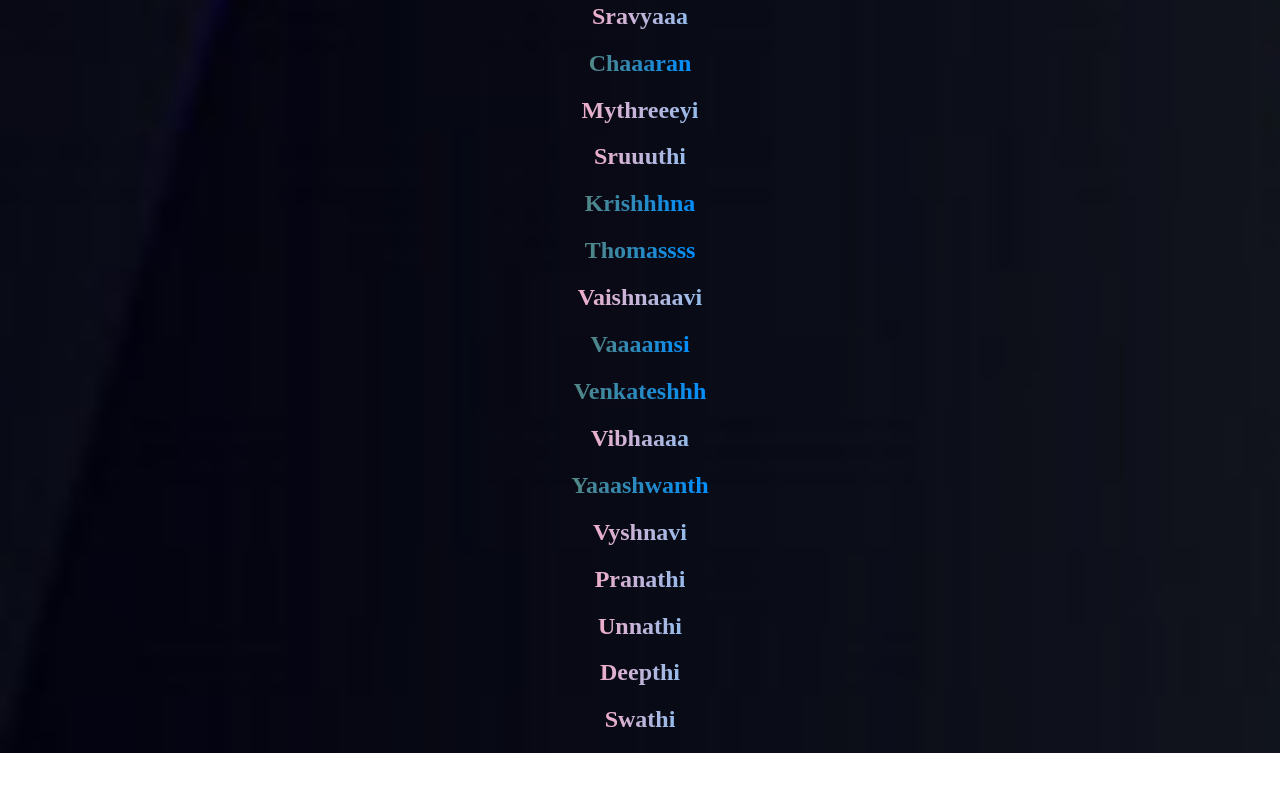
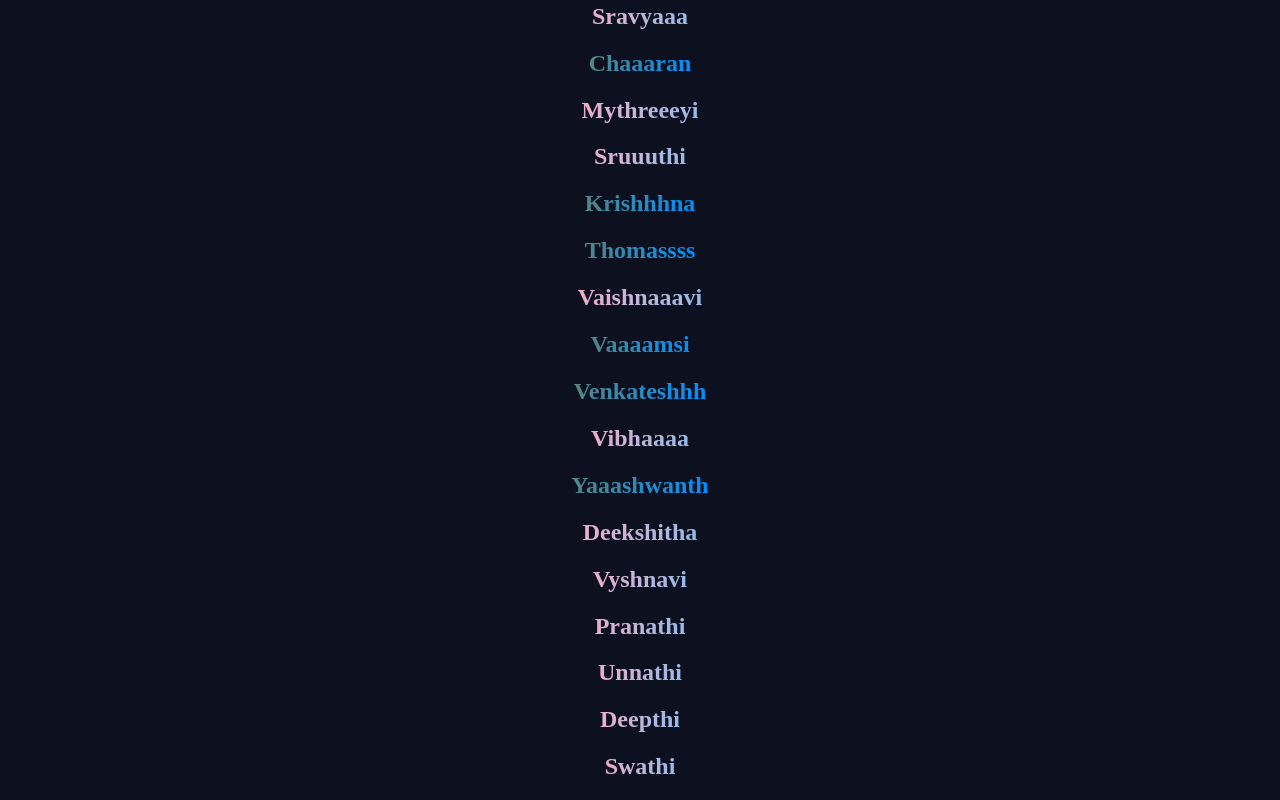
Before and after one commit to DileepDodla/bday, a plain HTML site: page index.html in a window 1280 px wide. Shown: the part 2540-3340 px from the top of the page. Before the commit the page ends 3293 px from the top, so only its background shows below. Drawn offline with nearby package versions, Linux system fonts and the light colour scheme.

Commit message:
Reduced LOC

```diff
--- a/index.html
+++ b/index.html
@@ -6,8 +6,12 @@
     <title>My Day @ 2020</title>
     <link rel="shortcut icon" type="image/x-icon" href="favicon.png" />
     <style>
+        ::selection{
+            color: teal;
+            background-color: black;
+        }
         body{
-            background-image: url("purple.jpg");
+            background-color: #0d101e;
             background-repeat: no-repeat;
             background-size: cover;
             text-align: center;
@@ -33,22 +37,18 @@
             cursor: pointer;
         }
     </style>
-    <script type="text/javascript" src="http://ajax.googleapis.com/ajax/libs/jquery/1.7.1/jquery.min.js"></script>
     <script>
         function loadFriends(){
-            var friends = document.getElementById("friends");
             friends.style.display = 'inline';
             panda.style.display = 'none';
             lol.style.display = 'none';
         }
         function loadPanda(){
-            var panda = document.getElementById("panda");
             friends.style.display = 'none';
             panda.style.display = 'inline';
             lol.style.display = 'none';
         }
         function loadLol(){
-            var lol = document.getElementById("lol");
             friends.style.display = 'none';
             panda.style.display = 'none';
             lol.style.display = 'inline';
@@ -134,6 +134,7 @@
         <h2><span class="queen">Vibhaaaa</span></h2>
         <h2><span class="king">Yaaashwanth</span></h2>
 
+        <h2><span class="queen">Deekshitha</span></h2>
         <h2><span class="queen">Vyshnavi</span></h2>
         <h2><span class="queen">Pranathi</span></h2>
         <h2><span class="queen">Unnathi</span></h2>
```
Also changed, not shown: purple.jpg (deleted).
